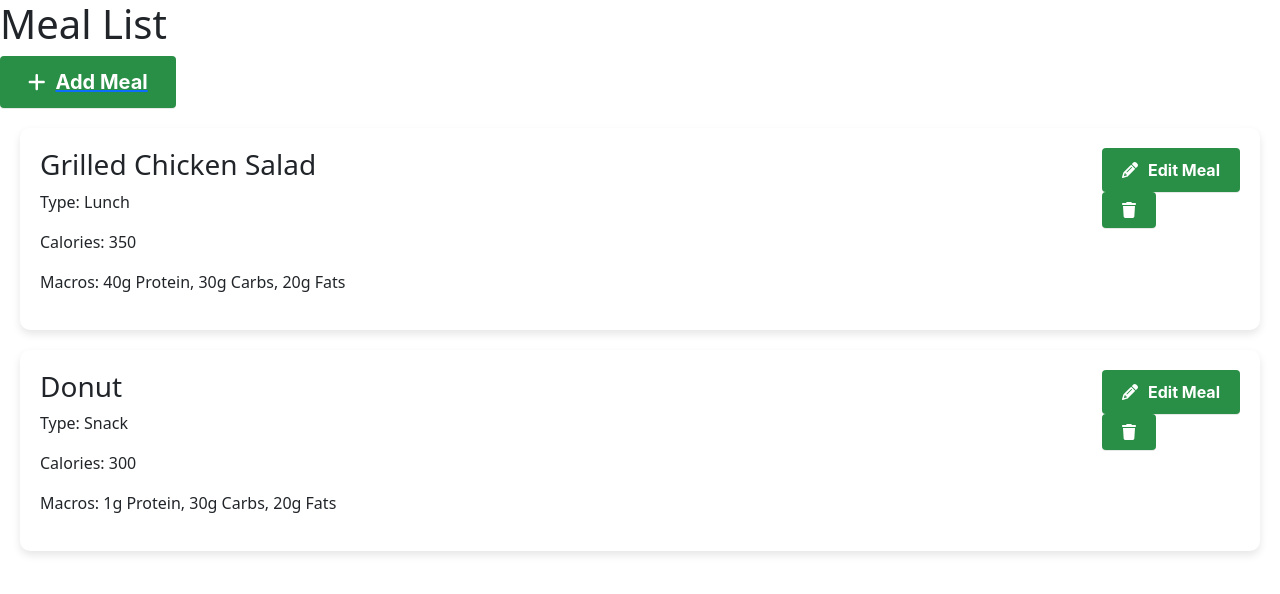
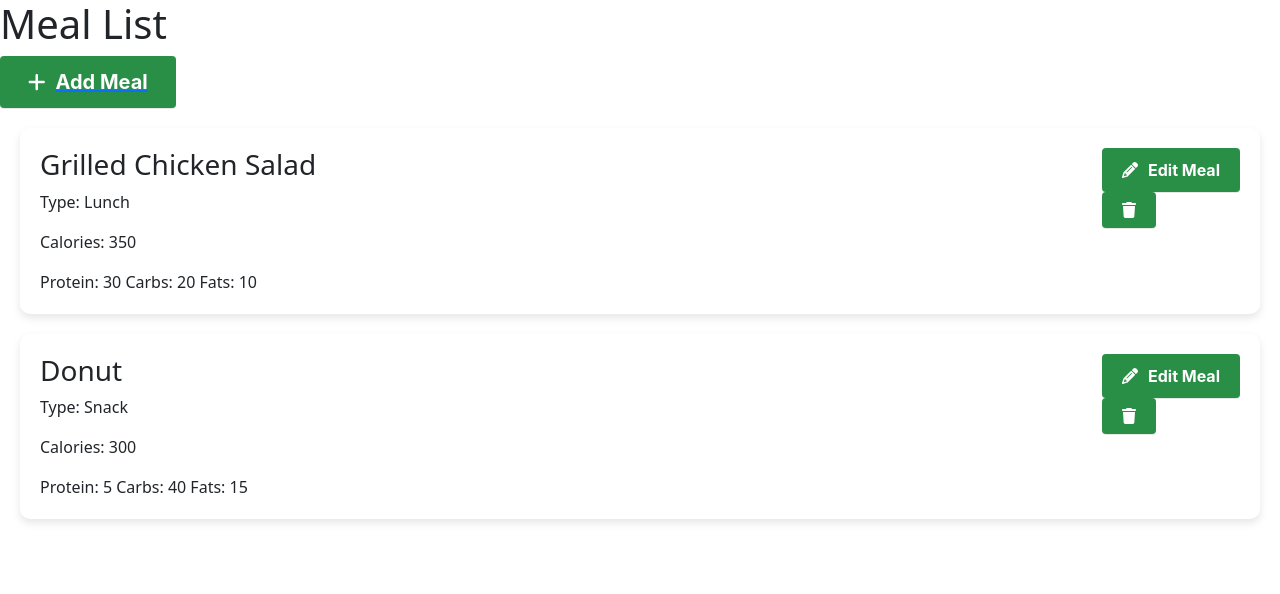
Before and after one commit to YashRavipati1/CSE-110-Team3, a React (Create React App) app in the folder frontend/React-App/: page /meal-list in a window 1280 px wide. Shown: the top 594 px of the page. Built offline with nearby package versions, Linux system fonts and the light colour scheme; no server answers.

Commit message:
committing Edit meal before rebase

```diff
--- a/frontend/React-App/src/components/MealCard.tsx
+++ b/frontend/React-App/src/components/MealCard.tsx
@@ -3,17 +3,22 @@ import Button from '../components/Button';
 import '../css_styling_files/mealCard.css';
 // Import Meal interface in future
 interface Meal {
-    id: number;
+    id: string;
     name: string;
     type: string;
     calories: number;
-    macros: string[];
+    protein: number;
+    fats: number;
+    carbs: number;
+    date: string;
+    user: string;
 }
 
+// functions expect meal ids to reference the meal to be edited/ deleted
 interface MealCardProps {
     meal: Meal;
-    onEdit: () => void;
-    onDelete: () => void;
+    onEdit: (id: string) => void;
+    onDelete: (id: string) => void;
 }
 
 const MealCard: React.FC<MealCardProps> = ({ meal, onEdit, onDelete }) => {
@@ -23,11 +28,11 @@ const MealCard: React.FC<MealCardProps> = ({ meal, onEdit, onDelete }) => {
                 <h3>{meal.name}</h3>
                 <p>Type: {meal.type}</p>
                 <p>Calories: {meal.calories}</p>
-                <p>Macros: {meal.macros.join(', ')}</p>
+                <span>Protein: {meal.protein} Carbs: {meal.carbs} Fats: {meal.fats}</span>
             </div>
             <div className="meal-actions">
-                <Button icon="edit" text="Edit Meal" size = "medium" color = "#298e46" onClick={onEdit}/>
-                <Button icon="delete" text="" size = "medium" color = "#298e46" onClick={onDelete} className="delete-button" />
+                <Button icon="edit" text="Edit Meal" size = "medium" color = "#298e46" onClick = {()=> onEdit(meal.id)}/>
+                <Button icon="delete" text="" size = "medium" color = "#298e46"onClick = {()=> onDelete(meal.id)}className="delete-button" />
             </div>
         </div>
     );
--- a/frontend/React-App/src/pages/AddMeal.tsx
+++ b/frontend/React-App/src/pages/AddMeal.tsx
@@ -17,7 +17,7 @@ const AddMealPage = () => {
 
         // Example API call to save the meal data
         try {
-            const response = await fetch('/api/meals', {
+            const response = await fetch('http://localhost:8080/add-meal', {
                 method: 'POST',
                 headers: {
                     'Content-Type': 'application/json',
@@ -27,7 +27,7 @@ const AddMealPage = () => {
 
             if (response.ok) {
                 console.log('Meal added successfully!');
-                // Optionally reset the form or handle further actions
+
             } else {
                 console.error('Failed to add meal');
             }
--- /dev/null
+++ b/frontend/React-App/src/pages/EditMeal.tsx
@@ -0,0 +1,4 @@
+import React, { useState } from 'react';
+import Button from '../components/Button';
+import '../css_styling_files/addMeal.css';
+import { Link } from 'react-router-dom';
--- a/frontend/React-App/src/pages/MealPage.tsx
+++ b/frontend/React-App/src/pages/MealPage.tsx
@@ -1,33 +1,69 @@
 // MealPage.tsx
-import React from 'react';
+import React, {useEffect, useState} from 'react';
 import MealCard from '../components/MealCard';
 import Button from '../components/Button';
 
 import { Link } from 'react-router-dom';
 
+import {getUser} from '../api/users'
+
 interface Meal {
-    id: number;
+    id: string;
     name: string;
     type: string;
     calories: number;
-    macros: string[];
+    protein: number;
+    fats: number;
+    carbs: number;
+    date: string;
+    user: string;
 }
 
 const MealPage: React.FC = () => {
+
+    // state for storing user details and meals
+    const [userDetails, setUserDetails] = useState(null);
+    const [meals, setMeals] = useState([]);
+
+  /*  useEffect(() => {
+        const userEmail = 'example@example.com'; // Assume this comes from a secure authentication source
+        const fetchUserData = async () => {
+            const response = await getUser(userEmail);
+            if (response.success) {
+                setUserDetails(response.data);
+                // Optionally set meals here if meals are part of the user data or need user data to fetch
+                setMeals(response.data.nutritionRecords);
+            } else {
+                console.error('Failed to fetch user details:', response.data);
+            }
+        };
+
+        fetchUserData();
+    }, []);
+*/
+
     const dummyMeal: Meal = {
-        id: 1,
+        id: "1",
         name: 'Grilled Chicken Salad',
         type: 'Lunch',
         calories: 350,
-        macros: ['40g Protein', '30g Carbs', '20g Fats']
+        protein: 30,
+        fats: 10,
+        carbs: 20,
+        date: '2021-09-01',
+        user:"dsjc"
     };
 
     const dummyMeal2: Meal = {
-        id: 2,
+        id: "2",
         name: 'Donut',
         type: 'Snack',
         calories: 300,
-        macros: ['1g Protein', '30g Carbs', '20g Fats']
+        protein: 5,
+        fats: 15,
+        carbs: 40,
+        date: '2021-09-01',
+        user:"dsjc"
     };
 
     const handleAdd = () => {
```
Also changed, not shown: 1 other file (tests, documents, lock files or other folders).
